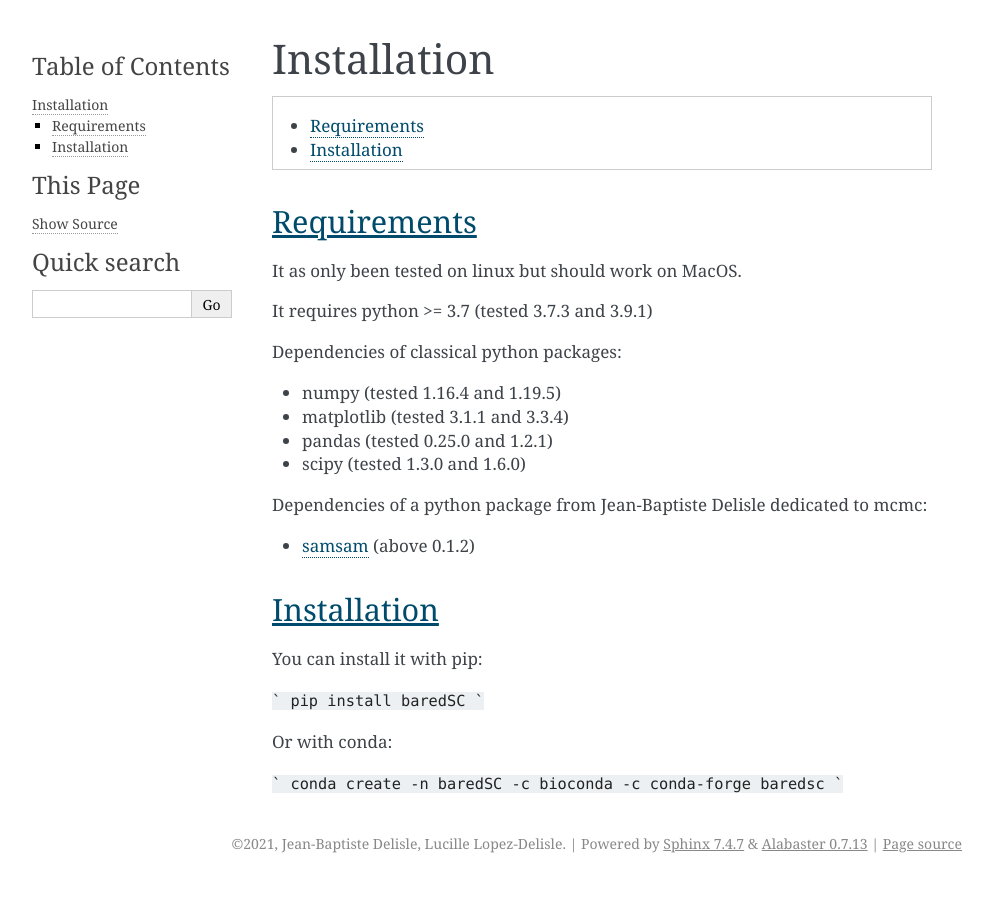
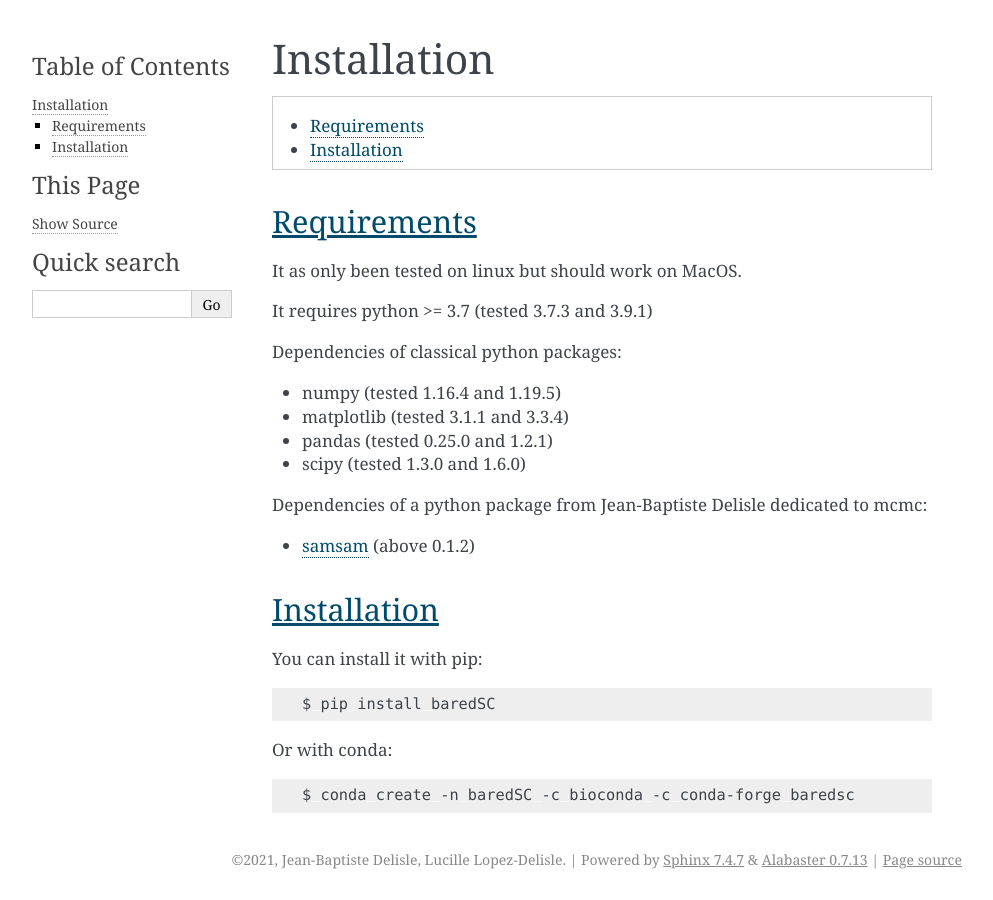
Before and after one commit to lldelisle/baredSC, a Sphinx documentation site: the page built from docs/content/installation.rst, in a window 1280 px wide. Shown: the whole page, without its empty margins (148-1141 px from the left). Built offline with Sphinx 7.4.7, drawn with Linux system fonts in a browser that asks for light colours.

Commit message:
fix code syntax

````diff
--- a/docs/content/installation.rst
+++ b/docs/content/installation.rst
@@ -27,12 +27,13 @@ Installation
 
 You can install it with pip:
 
-```
-pip install baredSC
-```
+.. code:: bash
+
+    $ pip install baredSC
+
 
 Or with conda:
 
-```
-conda create -n baredSC -c bioconda -c conda-forge baredsc
-```
+.. code:: bash
+
+    $ conda create -n baredSC -c bioconda -c conda-forge baredsc
````
